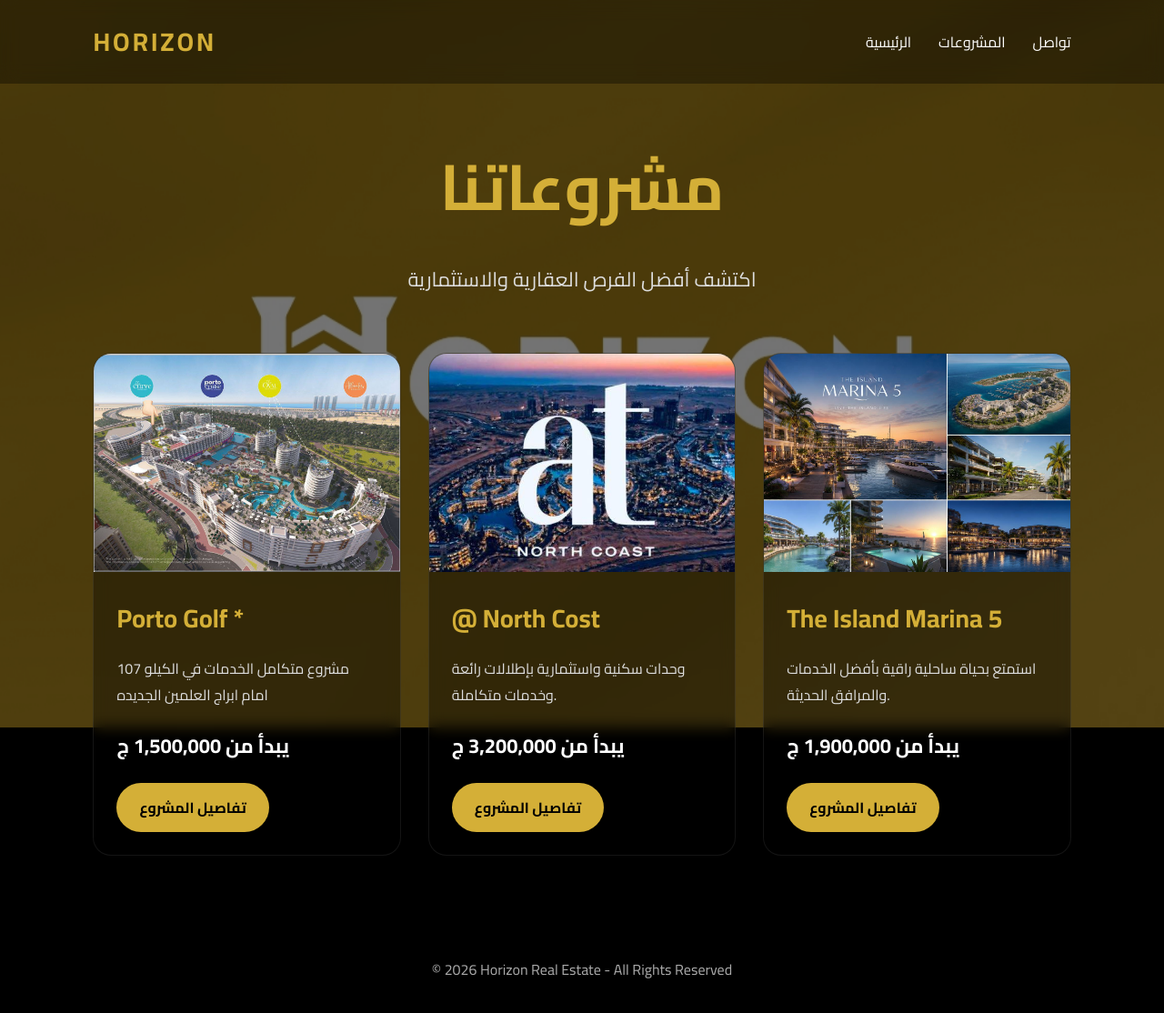
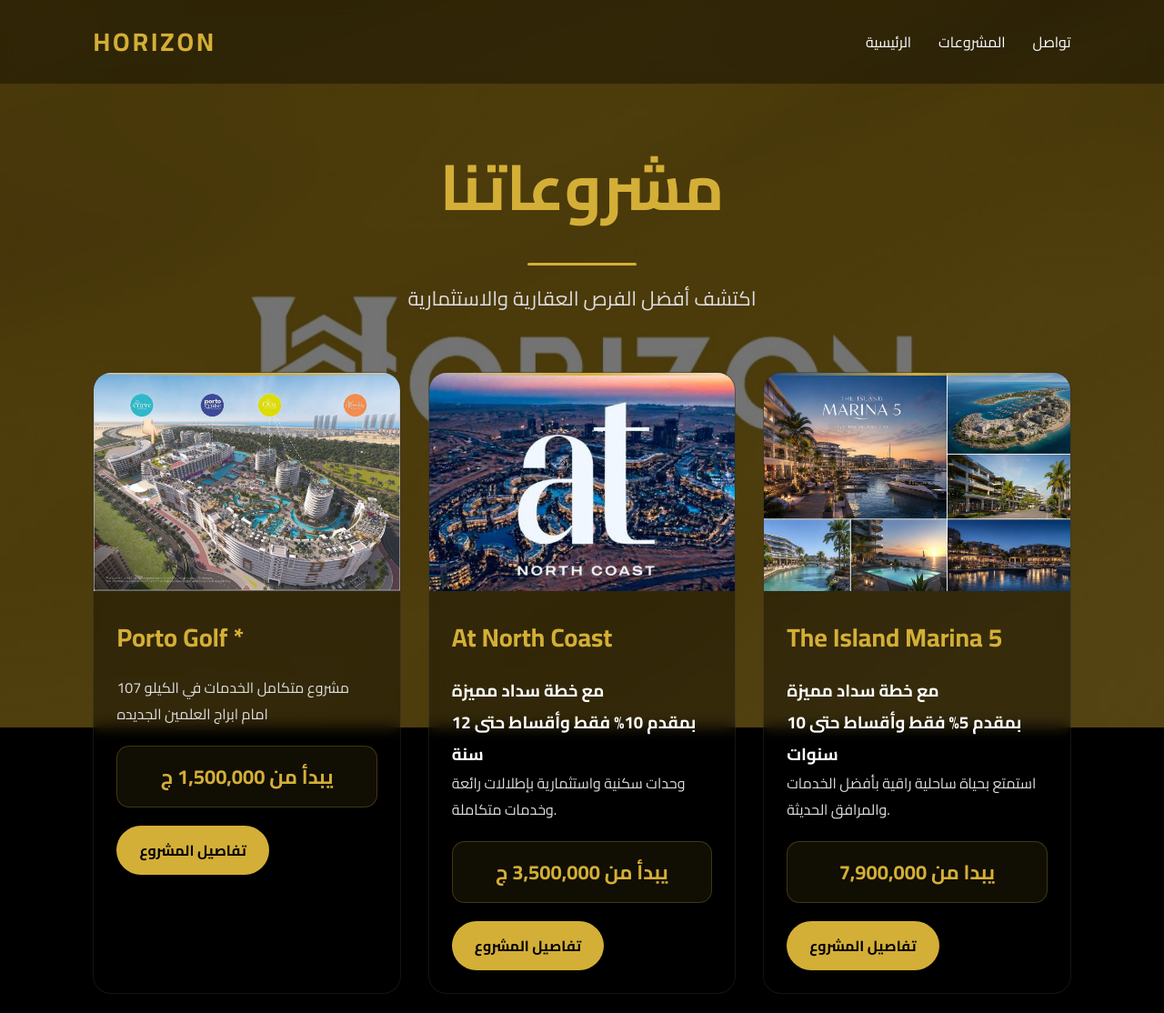
Before and after one commit to mahmoudashrafmarei3/horizon, a plain HTML site: page projects.html in a window 1280 px wide. Shown: the top 1114 px of the page at 91% size. Drawn offline with Linux system fonts and the light colour scheme.

Commit message:
Update projects.html

```diff
--- a/projects.html
+++ b/projects.html
@@ -251,6 +251,7 @@
 
 .card{
 
+
     background:rgba(0,0,0,0.35);
 
     backdrop-filter:blur(8px);
@@ -263,14 +264,29 @@
 
     border:1px solid rgba(255,255,255,0.08);
 }
-
 .card:hover{
-
-    transform:translateY(-10px);
-
-    border-color:#d4af37;
+transform:translateY(-12px) scale(1.02);
+box-shadow:
+0 20px 40px rgba(0,0,0,.45),
+0 0 25px rgba(212,175,55,.25);
 }
 
+
+.card::before{
+content:'';
+position:absolute;
+top:0;
+left:0;
+width:100%;
+height:3px;
+background:linear-gradient(
+90deg,
+transparent,
+#d4af37,
+transparent
+);
+z-index:5;
+}
 
 /* =========================
    CARD IMAGE
@@ -319,16 +335,17 @@
 ========================= */
 
 .price{
-
+background:rgba(212,175,55,.08);
+border:1px solid rgba(212,175,55,.25);
+padding:12px;
+text-align:center;
+border-radius:14px;
 font-size:22px;
-
-    color:white;
-
+font-weight:700;
+color:#d4af37;
 margin-bottom:20px;
-
-    font-weight:bold;
+backdrop-filter:blur(5px);
 }
-
 
 /* =========================
    BUTTON
@@ -356,7 +373,16 @@
     transform:scale(1.05);
 }
 
+.btn-main{
+background:#d4af37;
+color:#000;
+transition:.3s;
+}
 
+.btn-main:hover{
+transform:translateY(-2px);
+box-shadow:0 0 15px rgba(212,175,55,.45);
+}
 /* =========================
    FOOTER
 ========================= */
@@ -394,6 +420,15 @@
 
 }
 
+.page-title h1::after{
+content:'';
+display:block;
+width:120px;
+height:3px;
+margin:18px auto 0;
+background:#d4af37;
+border-radius:20px;
+}
 </style>
 
 </head>
@@ -501,25 +536,27 @@
 
 </div>
 
-
 <!-- PROJECT 2 -->
 
 <div class="card">
 
-<img src="img/project2.jpg">
+    <img src="img/project2.jpg" alt="North Coast Project">
 
     <div class="card-content">
 
-<h2>
- @ North Cost
-</h2>
+        <h2>At North Coast</h2>
 
+        <h3>
+<h3>
+مع خطة سداد مميزة <br>
+بمقدم 10% فقط وأقساط حتى 12 سنة
+</h3>
         <p>
             وحدات سكنية واستثمارية بإطلالات رائعة وخدمات متكاملة.
         </p>
 
         <div class="price">
-يبدأ من 3,200,000 ج
+            يبدأ من 3,500,000 ج
         </div>
 
         <a href="#" class="btn">
@@ -529,6 +566,8 @@
     </div>
 
 </div>
+
+
 
 
 <!-- PROJECT 3 -->
@@ -543,12 +582,29 @@
 The Island Marina 5
 </h2>
 
+
+
+
+<h3>
+مع خطة سداد مميزة <br>
+بمقدم 5% فقط وأقساط حتى 10 سنوات
+</h3>
+
+
+
+
+
+
+
+
 <p>
 استمتع بحياة ساحلية راقية بأفضل الخدمات والمرافق الحديثة.
 </p>
 
 <div class="price">
-يبدأ من 1,900,000 ج
+يبدا من
+
+7,900,000
 </div>
 
 <a href="#" class="btn">
```
Lines whose indentation alone changed are shown as unchanged.
